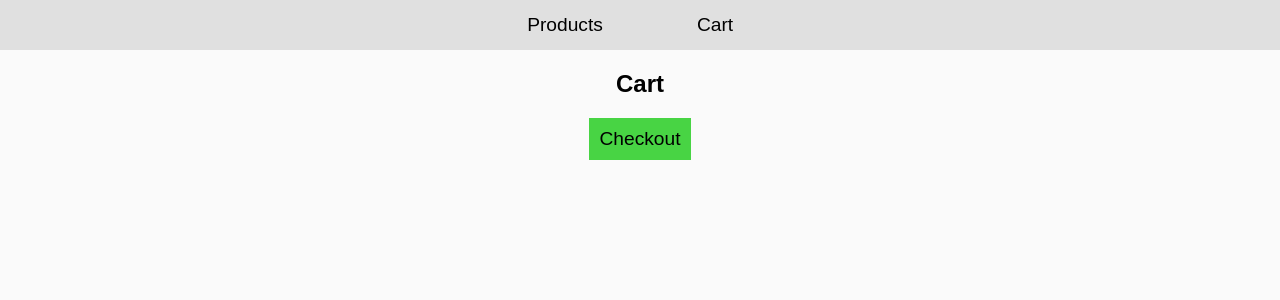
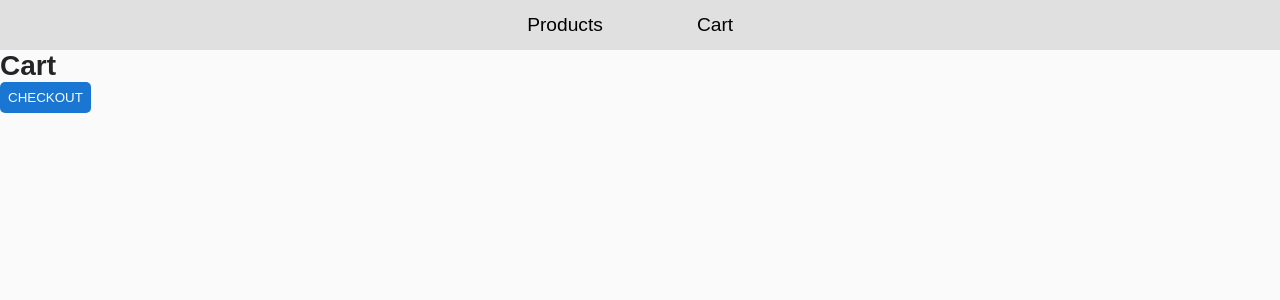
Before and after one commit to EduardoSCosta/atividade-shopping-cart, a React (Create React App) app: page / in a window 1280 px wide. Both pictures are taken after a click on the button "Cart". Shown: the top 300 px of the page. Built offline with nearby package versions, Linux system fonts and the light colour scheme.

Commit message:
update cart to use styled components

```diff
--- a/src/components/Cart.jsx
+++ b/src/components/Cart.jsx
@@ -1,20 +1,38 @@
 import '../styles/components/_cart.css'
 import CartItem from './CartItem';
+import { Button, Text } from '../components';
+import { css } from '@styled-system/css';
 
 const Cart = ({ cartItems, removeFromCart, goToCheckout }) => {
   return (
     <div className='page'>
-      <h2 className='page__title'>Cart</h2>
+      <Text variant='h2'
+        css={css({
+          textAlign: 'center',
+          marginY: [4]
+        })}
+      >
+        Cart
+      </Text>
       <div className='cart-items-list'>
         {cartItems.map((cartItem) => {
           return (
-            <CartItem key={cartItem.id} cartItem={cartItem} removeFromCart={() => removeFromCart(cartItem)}/>
+            <CartItem key={cartItem.id} cartItem={cartItem} removeFromCart={() => removeFromCart(cartItem)} />
           );
         })}
       </div>
-      <button className='button button--checkout-page' type='button' onClick={goToCheckout}>
-      Checkout
-    </button>
+      <Button
+        variant='blue'
+        css={css({
+          display: 'block',
+          marginX: 'auto',
+          marginY: [3]
+        })}
+        type='button'
+        onClick={goToCheckout}
+      >
+        Checkout
+      </Button>
     </div>
   );
 }
--- a/src/components/CartItem.jsx
+++ b/src/components/CartItem.jsx
@@ -1,13 +1,22 @@
 import '../styles/components/_cartItem.css';
+import { Button, Text } from '../components';
+import { css } from '@styled-system/css';
 
 const CartItem = ({ cartItem, removeFromCart }) => {
   return (
     <div className='cart-item' data-testid='cart-item'>
-      <p className='cart-item__name'>{cartItem.name}</p>
-      <p className='cart-item__description'>{cartItem.description}</p>
-      <button className='button cart-item__remove-from-cart-button' type='button' onClick={removeFromCart}>
+      <Text variant='p' css={css({ textTransform: 'capitalize' })}>{cartItem.name}</Text>
+      <Text
+        variant='p'
+        as='p'
+        css={css({
+          textTransform: 'capitalize',
+          marginX: [6]})}>
+        {cartItem.description}
+      </Text>
+      <Button variant='red' type='button' onClick={removeFromCart}>
         Remove from cart
-      </button>
+      </Button>
     </div>
   );
 }
```
